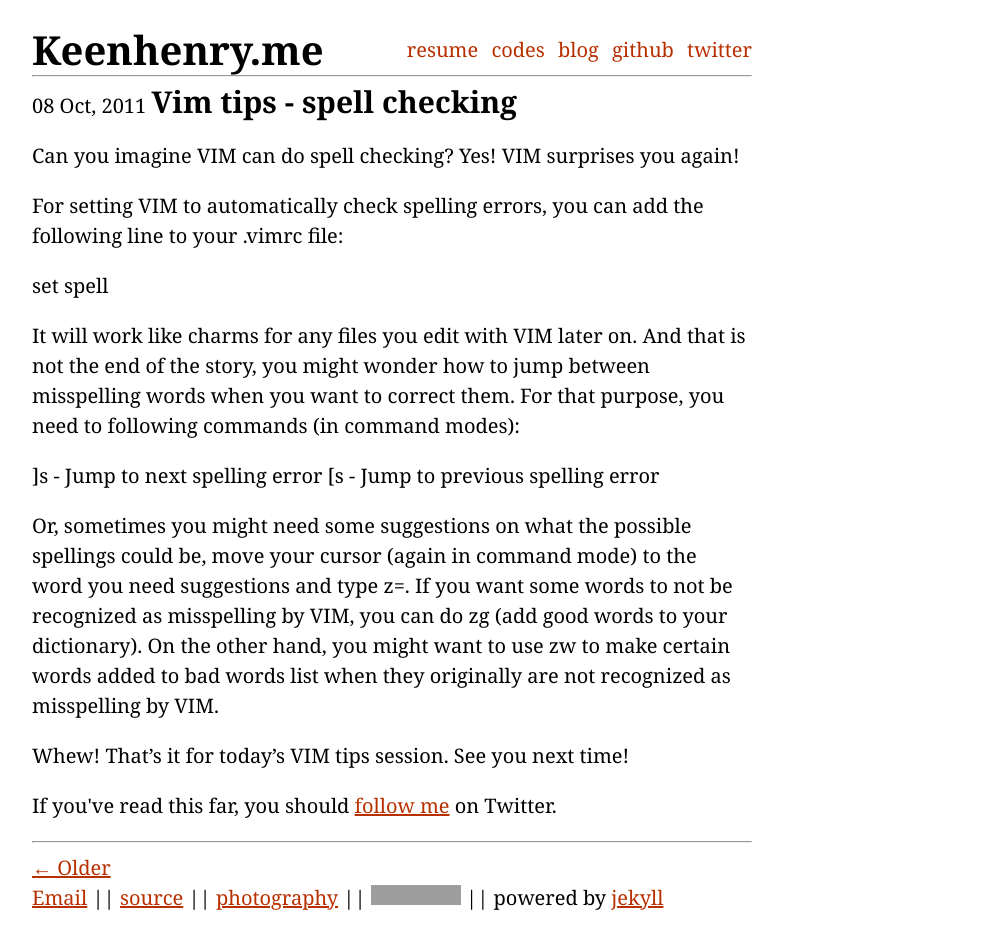
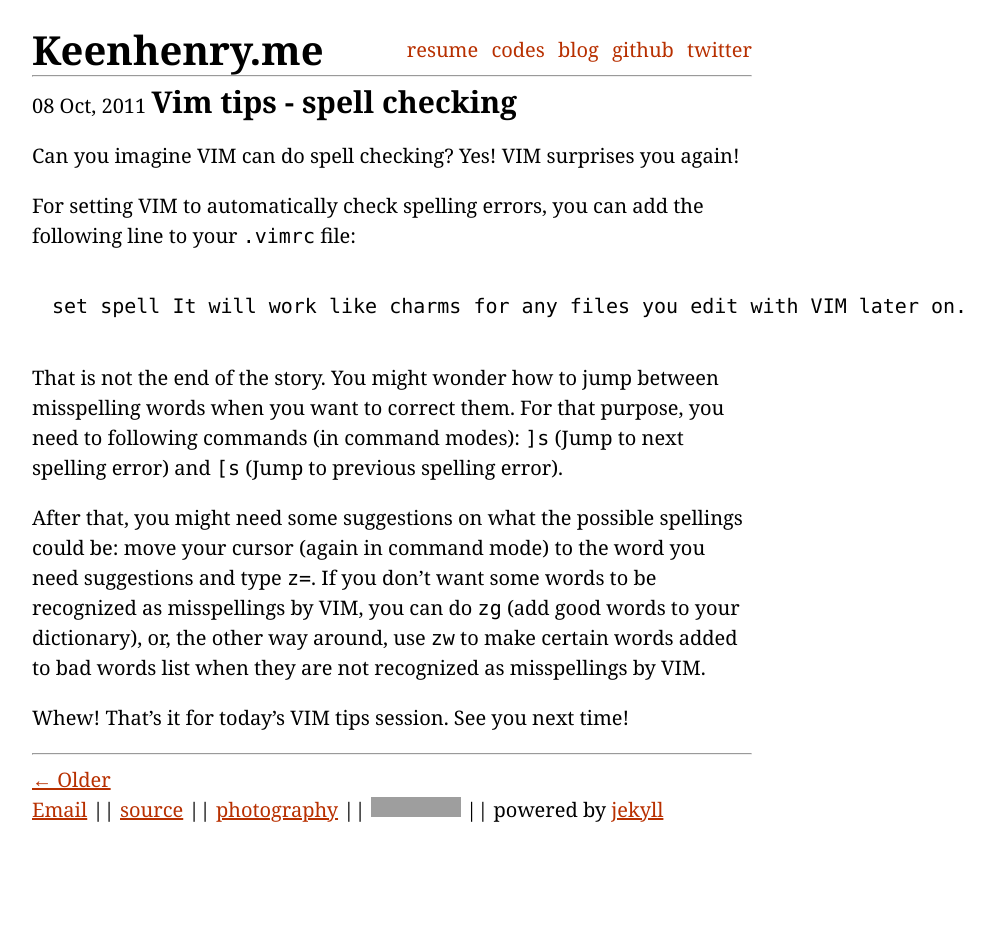
Before and after one commit to keenhenry/keenhenry.github.com, a Jekyll site: the page built from _posts/2011-10-08-vim-tips-spell-check.md, in a window 1280 px wide. Shown: the whole page, without its empty margins (248-1242 px from the left). Built offline with Jekyll 4.4.1, drawn with Linux system fonts in a browser that asks for light colours; after the commit the page ends 900 px from its top, so only the background shows below that; grey boxes are pictures that could not be loaded.

Commit message:
Modfied first post and its layout a little bit

```diff
--- a/_layouts/post.html
+++ b/_layouts/post.html
@@ -7,7 +7,6 @@ layout: default
   <h2>{{ page.title }}</h2>
   {{ content }}
 </article>
-<p>If you've read this far, you should <a href="http://twitter.com/keenhenry">follow me</a> on Twitter.</p>
 <hr>
 <div id="paginator">
   {% if page.previous %}
--- a/_posts/2011-10-08-vim-tips-spell-check.md
+++ b/_posts/2011-10-08-vim-tips-spell-check.md
@@ -5,18 +5,16 @@ title: Vim tips - spell checking
 
 Can you imagine VIM can do spell checking? Yes! VIM surprises you again!
 
-For setting VIM to automatically check spelling errors, you can add the following line to your .vimrc file:
+For setting VIM to automatically check spelling errors, you can add the following line to your `.vimrc` file:
 
-set spell
+	set spell
+It will work like charms for any files you edit with VIM later on.
 
-It will work like charms for any files you edit with VIM later on. And that is not the end of the story, you might wonder how to jump between misspelling words when
-you want to correct them. For that purpose, you need to following commands (in command modes):
+That is not the end of the story. You might wonder how to jump between misspelling words when you want to correct them.
+For that purpose, you need to following commands (in command modes): `]s` (Jump to next spelling error) and `[s` (Jump to previous spelling error).
 
-]s - Jump to next spelling error
-[s - Jump to previous spelling error
-
-Or, sometimes you might need some suggestions on what the possible spellings could be, move your cursor (again in command mode) to the word you need suggestions and type
-z=. If you want some words to not be recognized as misspelling by VIM, you can do zg (add good words to your dictionary). On the other hand, you might want to use zw to
-make certain words added to bad words list when they originally are not recognized as misspelling by VIM.
+After that, you might need some suggestions on what the possible spellings could be: move your cursor (again in command mode) to the word you need suggestions and type
+`z=`. If you don't want some words to be recognized as misspellings by VIM, you can do `zg` (add good words to your dictionary), or, the other way around, use `zw` to make
+certain words added to bad words list when they are not recognized as misspellings by VIM.
 
 Whew! That's it for today's VIM tips session. See you next time!
```
Also changed, not shown: resume.md (+2 -2 lines).
